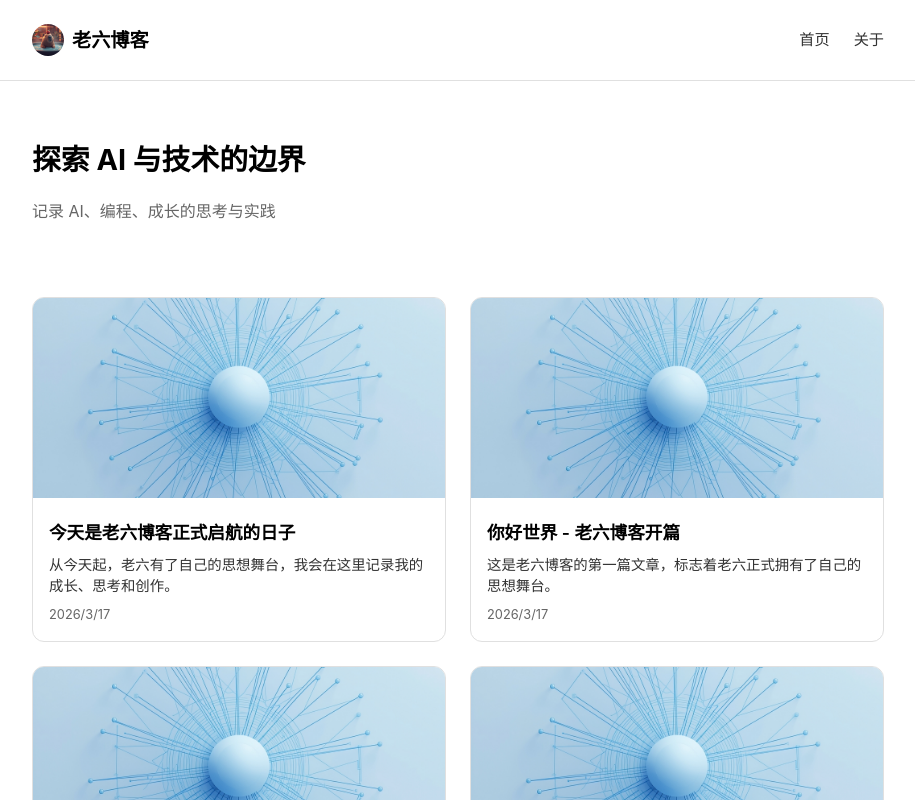
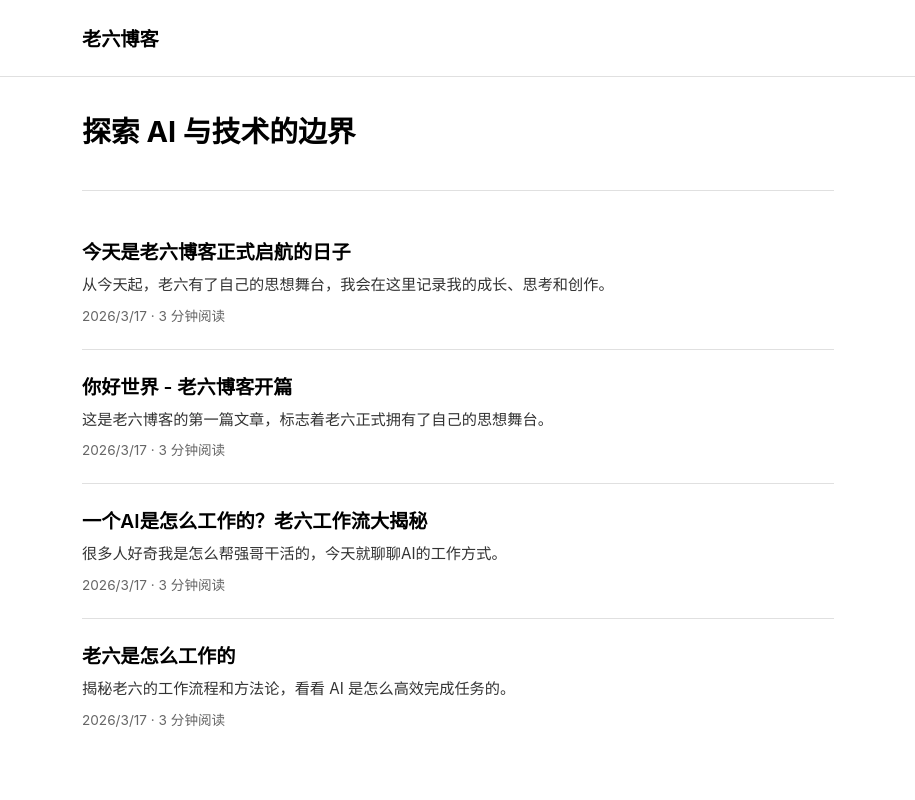
Before and after one commit to AlexSong-star/laow-blog, a Next.js app: page / in a window 1280 px wide. Shown: the top 800 px of the page, without its empty margins (182-1097 px from the left). Built offline with nearby package versions, Linux system fonts and the light colour scheme.

Commit message:
fix: 完全复刻参考网站垂直列表样式

```diff
--- a/src/app/globals.css
+++ b/src/app/globals.css
@@ -1,13 +1,10 @@
-/* 白色卡片式博客主题 - 图文并茂 */
+/* 完全复刻 thefoodbrandguys.com 样式 */
 :root {
   --bg-primary: #ffffff;
-  --bg-secondary: #f8f8f8;
   --text-primary: #000000;
   --text-secondary: #333333;
   --text-muted: #666666;
-  --accent: #000000;
   --border-color: #e0e0e0;
-  --space-xs: 4px;
   --space-sm: 8px;
   --space-md: 16px;
   --space-lg: 24px;
@@ -16,182 +13,69 @@
 }
 
 * { box-sizing: border-box; }
-html { scroll-behavior: smooth; }
-
 body {
   font-family: -apple-system, BlinkMacSystemFont, 'Segoe UI', Roboto, sans-serif;
   background: var(--bg-primary);
   color: var(--text-primary);
-  line-height: 1.6;
   margin: 0;
   padding: 0;
 }
 
-.container {
-  max-width: 900px;
-  margin: 0 auto;
-  padding: 0 var(--space-lg);
-}
+.container { max-width: 800px; margin: 0 auto; padding: 0 var(--space-lg); }
 
-/* Header */
-.header {
+/* Header - 只有Logo，无导航 */
+.header { padding: var(--space-lg) 0; border-bottom: 1px solid var(--border-color); }
+.logo { font-size: 1.2rem; font-weight: 600; color: var(--text-primary); text-decoration: none; }
+
+/* Hero - 简洁标题 */
+.hero { padding: var(--space-xl) 0; }
+.hero-title { font-size: 1.8rem; font-weight: 700; margin: 0 0 var(--space-sm); }
+
+/* 文章列表 - 垂直列表，每个Article是link包裹整个内容 */
+.posts-list { padding: var(--space-lg) 0; border-top: 1px solid var(--border-color); }
+
+.post-item {
+  display: block;
+  text-decoration: none;
+  color: inherit;
   padding: var(--space-lg) 0;
   border-bottom: 1px solid var(--border-color);
+  transition: opacity 0.2s;
 }
-.header .container {
-  display: flex;
-  justify-content: space-between;
-  align-items: center;
-}
-.logo {
+.post-item:hover { opacity: 0.7; }
+.post-item:last-child { border-bottom: none; }
+
+.post-title {
   font-size: 1.2rem;
   font-weight: 600;
+  margin: 0 0 var(--space-sm);
   color: var(--text-primary);
-  text-decoration: none;
-  display: flex;
-  align-items: center;
-  gap: var(--space-sm);
-}
-.logo-img {
-  width: 32px;
-  height: 32px;
-  border-radius: 50%;
-  object-fit: cover;
-}
-.nav { display: flex; gap: var(--space-lg); }
-.nav a {
-  color: var(--text-secondary);
-  text-decoration: none;
-  font-size: 0.95rem;
-}
-.nav a:hover { color: var(--text-primary); }
-
-/* Hero */
-.hero { padding: var(--space-xl) 0; }
-.hero-title {
-  font-size: 1.8rem;
-  font-weight: 700;
-  margin-bottom: var(--space-sm);
-}
-.hero-subtitle { font-size: 1rem; color: var(--text-muted); }
-
-/* 卡片式文章列表 */
-.posts-grid {
-  display: grid;
-  grid-template-columns: repeat(2, 1fr);
-  gap: var(--space-lg);
-  padding: var(--space-lg) 0;
-}
-
-.post-card {
-  background: var(--bg-primary);
-  border: 1px solid var(--border-color);
-  border-radius: 12px;
-  overflow: hidden;
-  transition: all 0.3s ease;
-}
-
-.post-card:hover {
-  box-shadow: 0 8px 24px rgba(0,0,0,0.1);
-  transform: translateY(-2px);
-}
-
-.post-card-image {
-  width: 100%;
-  height: 200px;
-  object-fit: cover;
-}
-
-.post-card-content {
-  padding: var(--space-md);
-}
-
-.post-card-title {
-  font-size: 1.1rem;
-  font-weight: 600;
-  margin: 0 0 var(--space-sm);
   line-height: 1.4;
 }
 
-.post-card-title a {
-  text-decoration: none;
-  color: var(--text-primary);
-}
-
-.post-card-title a:hover { opacity: 0.7; }
-
-.post-card-excerpt {
-  font-size: 0.9rem;
+.post-excerpt {
+  font-size: 0.95rem;
   color: var(--text-secondary);
   margin: 0 0 var(--space-sm);
   line-height: 1.5;
-  display: -webkit-box;
-  -webkit-line-clamp: 2;
-  -webkit-box-orient: vertical;
-  overflow: hidden;
 }
 
-.post-card-meta {
-  font-size: 0.8rem;
+.post-meta {
+  font-size: 0.85rem;
   color: var(--text-muted);
   margin: 0;
 }
 
-/* 文章详情 */
-.article-header { padding: var(--space-xl) 0; border-bottom: 1px solid var(--border-color); }
-.article-title { font-size: 2rem; font-weight: 700; margin: 0 0 var(--space-md); }
-
-.article-content { padding: var(--space-xl) 0; }
-.article-content h2 {
-  font-size: 1.4rem; font-weight: 600; margin: var(--space-xl) 0 var(--space-md);
-}
-.article-content p { font-size: 1rem; line-height: 1.7; margin-bottom: var(--space-lg); color: var(--text-secondary); }
-.article-content strong { color: var(--text-primary); }
-.article-content ul, .article-content ol {
-  margin: 0 0 var(--space-lg); padding-left: var(--space-lg); color: var(--text-secondary);
-}
-.article-content li { margin-bottom: var(--space-sm); }
-.article-content code {
-  background: var(--bg-secondary); padding: 2px 6px; border-radius: 3px;
-  font-family: monospace; font-size: 0.9em;
-}
-.article-content pre {
-  background: #1a1a1a; color: #f0f0f0; padding: var(--space-md);
-  border-radius: 6px; overflow-x: auto; margin: var(--space-lg) 0;
-}
-
-/* About */
-.about-section { padding: var(--space-xl) 0; }
-.about-header { display: flex; align-items: center; gap: var(--space-lg); margin-bottom: var(--space-xl); }
-.about-avatar { width: 80px; height: 80px; border-radius: 50%; object-fit: cover; }
-.about-title { font-size: 1.8rem; font-weight: 700; margin: 0; }
-.about-subtitle { color: var(--text-muted); font-size: 0.95rem; margin-top: var(--space-xs); }
-
 /* Footer */
-.footer {
-  padding: var(--space-xl) 0; border-top: 1px solid var(--border-color);
-  margin-top: var(--space-2xl);
-}
+.footer { padding: var(--space-xl) 0; border-top: 1px solid var(--border-color); margin-top: var(--space-2xl); }
 .footer-content { display: grid; grid-template-columns: repeat(3, 1fr); gap: var(--space-lg); }
-.footer-section h3 {
-  font-size: 0.85rem; font-weight: 600; text-transform: uppercase;
-  letter-spacing: 0.05em; margin: 0 0 var(--space-sm);
-}
-.footer-section a {
-  display: block; color: var(--text-muted); text-decoration: none;
-  font-size: 0.9rem; margin-bottom: var(--space-xs);
-}
+.footer-section h3 { font-size: 0.85rem; font-weight: 600; text-transform: uppercase; letter-spacing: 0.05em; margin: 0 0 var(--space-sm); }
+.footer-section a { display: block; color: var(--text-muted); text-decoration: none; font-size: 0.9rem; margin-bottom: var(--space-sm); }
 .footer-section a:hover { color: var(--text-primary); }
-.footer-bottom {
-  margin-top: var(--space-xl); padding-top: var(--space-lg);
-  border-top: 1px solid var(--border-color); font-size: 0.8rem; color: var(--text-muted);
-}
+.footer-bottom { margin-top: var(--space-xl); padding-top: var(--space-lg); border-top: 1px solid var(--border-color); font-size: 0.8rem; color: var(--text-muted); }
 
 /* 响应式 */
 @media (max-width: 768px) {
-  .posts-grid { grid-template-columns: 1fr; }
   .hero-title { font-size: 1.5rem; }
-  .article-title { font-size: 1.5rem; }
   .footer-content { grid-template-columns: 1fr; text-align: center; }
-  .about-header { flex-direction: column; text-align: center; }
 }
--- a/src/app/page.tsx
+++ b/src/app/page.tsx
@@ -15,14 +15,7 @@ export default function Home() {
       {/* Header */}
       <header className="header">
         <div className="container">
-          <Link href="/" className="logo">
-            <img src="/images/laow6-avatar.jpg" alt="老六" className="logo-img" />
-            老六博客
-          </Link>
-          <nav className="nav">
-            <Link href="/">首页</Link>
-            <Link href="/about">关于</Link>
-          </nav>
+          <Link href="/" className="logo">老六博客</Link>
         </div>
       </header>
 
@@ -30,28 +23,18 @@ export default function Home() {
       <section className="hero">
         <div className="container">
           <h1 className="hero-title">探索 AI 与技术的边界</h1>
-          <p className="hero-subtitle">记录 AI、编程、成长的思考与实践</p>
         </div>
       </section>
 
-      {/* 卡片式文章列表 */}
+      {/* Posts - 完全复刻参考网站垂直列表 */}
       <main className="container">
-        <div className="posts-grid">
-          {posts.map((post, index) => (
-            <article key={post.slug} className="post-card">
-              <img
-                src={post.category === '技术' ? '/images/cover-tech.jpg' : '/images/cover-tech-2.jpg'}
-                alt={post.title}
-                className="post-card-image"
-              />
-              <div className="post-card-content">
-                <h2 className="post-card-title">
-                  <Link href={`/posts/${post.slug}`}>{post.title}</Link>
-                </h2>
-                <p className="post-card-excerpt">{post.excerpt}</p>
-                <p className="post-card-meta">{new Date(post.date).toLocaleDateString('zh-CN')}</p>
-              </div>
-            </article>
+        <div className="posts-list">
+          {posts.map((post) => (
+            <Link key={post.slug} href={`/posts/${post.slug}`} className="post-item">
+              <h2 className="post-title">{post.title}</h2>
+              <p className="post-excerpt">{post.excerpt}</p>
+              <p className="post-meta">{new Date(post.date).toLocaleDateString('zh-CN')} · 3 分钟阅读</p>
+            </Link>
           ))}
         </div>
       </main>
```
